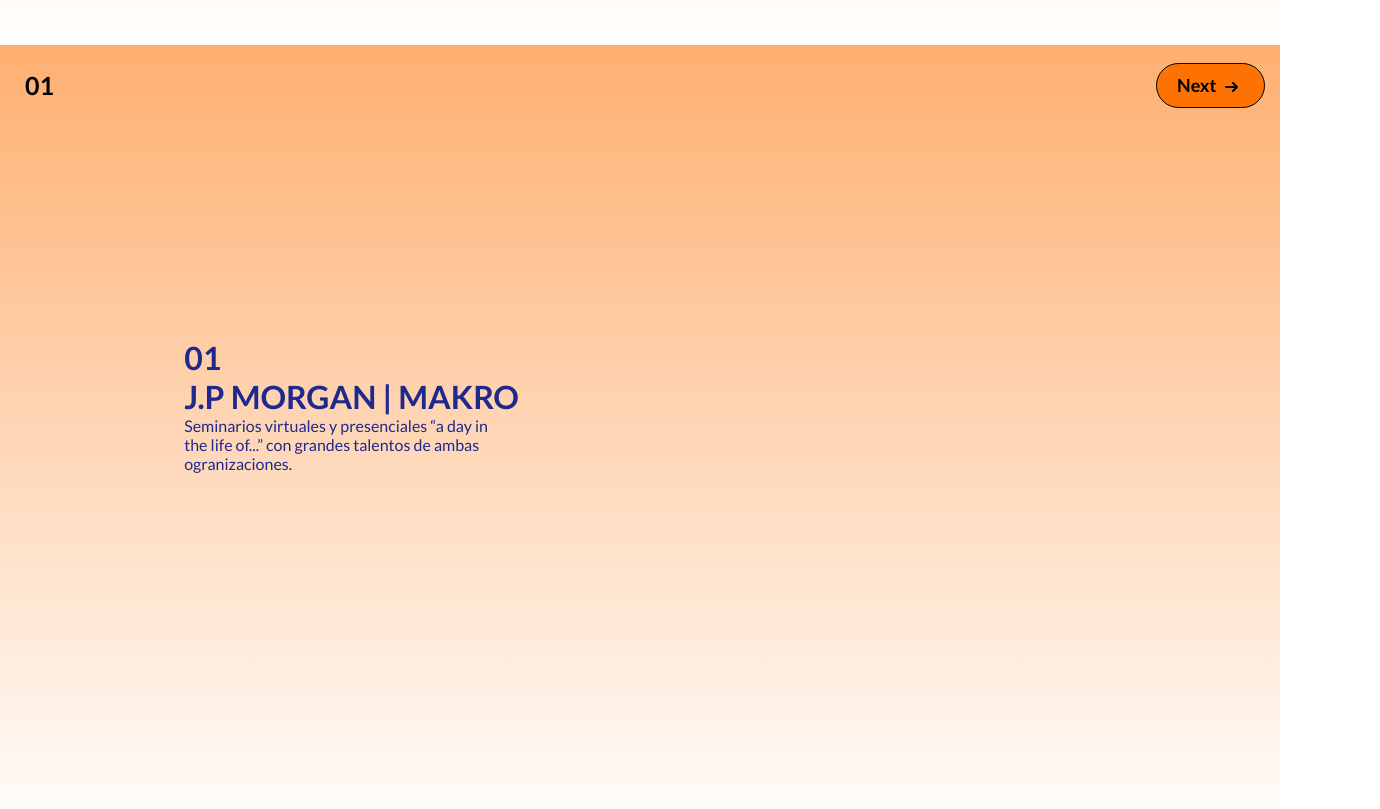
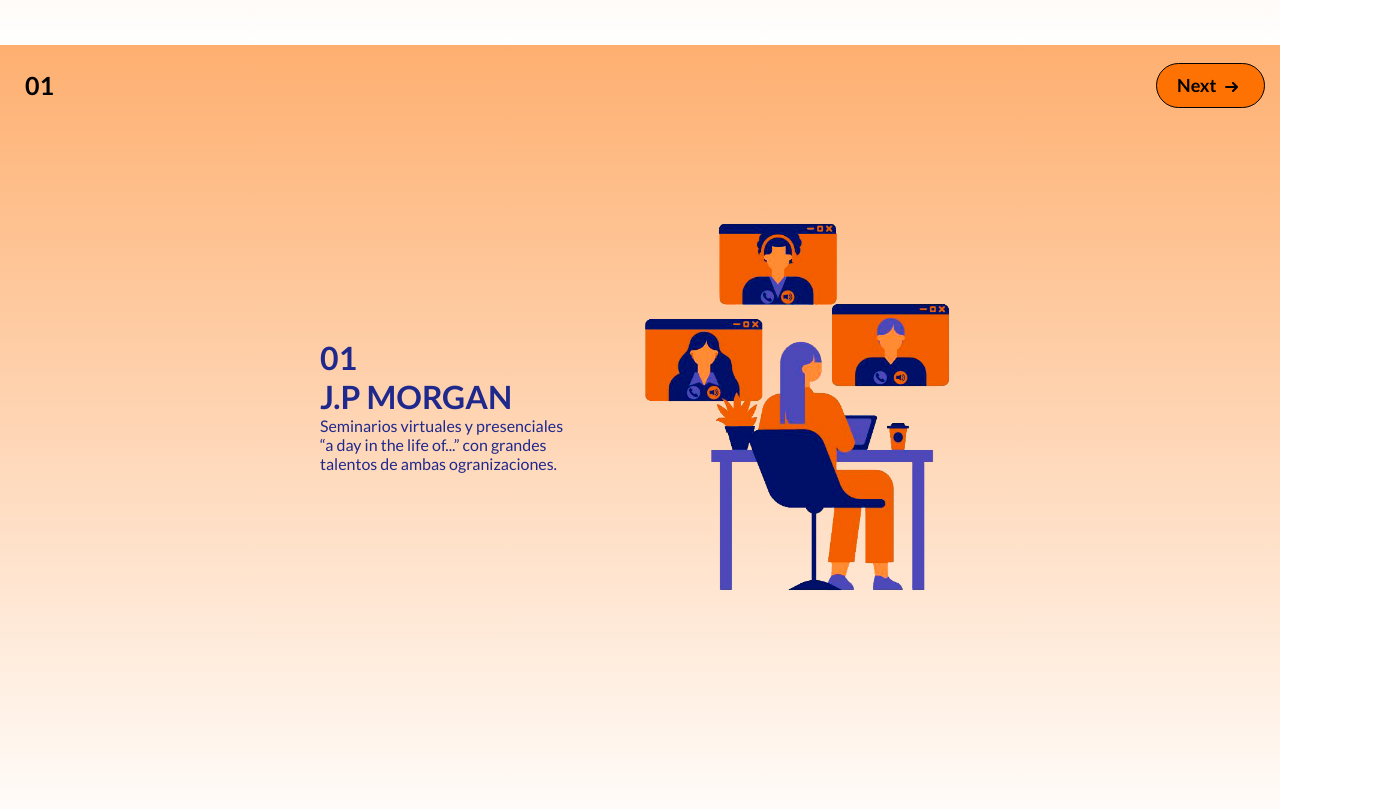
Before and after one commit to Gabiimollo/Mentoring-2024-pescar-jpmorgan-makro, a website built with Vite: page index.html in a window 1280 px wide. Shown: the part 2360-3169 px from the top of the page, 1380 px wide, since content can reach past the window. Built offline with nearby package versions, Linux system fonts and the light colour scheme; what sweet-scroll would draw is missing.

Commit message:
Diapositiva 01

```diff
--- a/index.html
+++ b/index.html
@@ -110,7 +110,7 @@
                 </div>
 
                 <div class="first-02">
-                    <h2>J.P MORGAN | MAKRO</h2>
+                    <h2>J.P MORGAN</h2>
                 </div>
 
                 <div class="first-03">
@@ -119,7 +119,9 @@
 
             </div>
 
-
+            <div class="first-slide-image">
+                <img src="./images/diapos/diapositiva_01.png" alt="diapositiva_01">
+            </div>
 
         </div>
     </section>
--- a/style.css
+++ b/style.css
@@ -204,8 +204,6 @@
     height: 70%;
     display: grid;
     grid-template-columns: 50% 50%;
-    align-items: center;
-    gap: 100px;
 }
 
 .container-first-slide h2{
@@ -214,9 +212,10 @@
 }
 
 .first-slide-subtitle {
-    grid-column: 1 / 3; /* Coloca el contenido en la segunda columna (parte derecha) */
+    grid-column: 1 / 2; /* Coloca el contenido en la segunda columna (parte derecha) */
     justify-self: end;
-    padding-right: 35%;
+    align-self: center;
+    padding-left: 50%;
     text-align: left; /* Alinea el texto a la izquierda */
     color: var(--azul-pescar);
 }
@@ -227,13 +226,25 @@
 }
 
 .first-03 p {
-    width: 45%;
+    width: 80%;
 }
 
 .first-01, .first-02, .first-03 {
     text-align: left;
     margin: 0;
     padding: 0;
+}
+
+.first-slide-image{
+    grid-column: 2 / 3;
+    justify-self: start;
+    align-self: center;
+    display: flex;
+    align-items: center;
+}
+
+.first-slide-image img{
+    width: 60%;
 }
 
 
```
Also changed, not shown: images/diapos/diapositiva_01.png (added).
